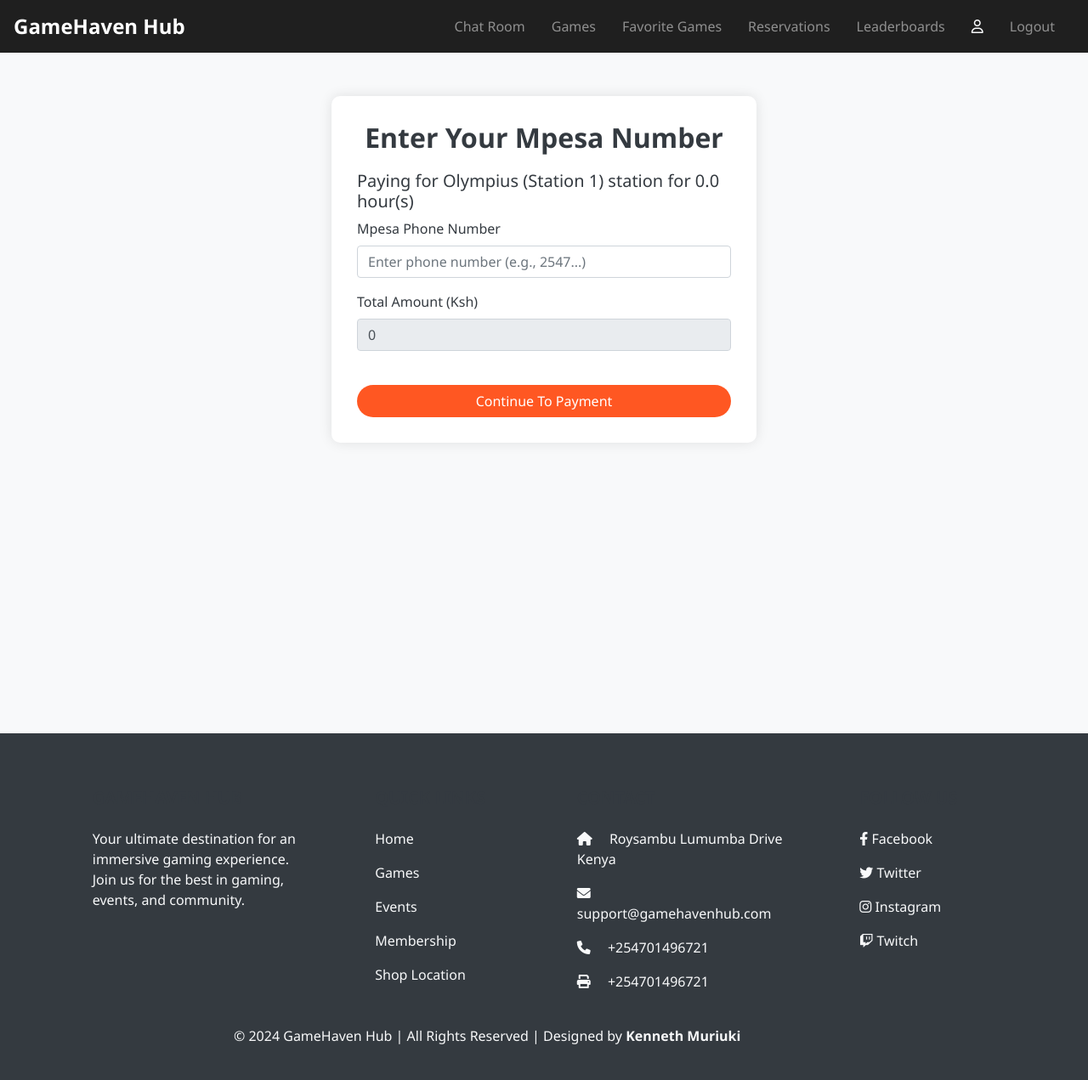
After one commit to kogimurio/gameHaven-Hub, a Django app: page /mpesa/1/ in a window 1280 px wide. The commit adds this page. Shown: the whole page at 85% size. Run offline with Django 4.2, Linux system fonts and the light colour scheme; a user stored in the database is signed in; data comes from the database, SQL or seed files in the repository; both versions use the stored data as it was after the commit; parts of the project's set-up code (start-up, migrations or seed data) failed here and were passed over; some libraries are stand-ins or nearby versions.

Commit message:
mpesa integration

```diff
--- a/gamerz/models.py
+++ b/gamerz/models.py
@@ -24,6 +24,10 @@ class Reservation(models.Model):
     station = models.ForeignKey(GamingStation, on_delete=models.CASCADE)
     start_time = models.DateTimeField()
     end_time = models.DateTimeField()
+    duration = models.IntegerField(default=1)  # Duration in hours
+
+    def calculate_cost(self):
+        return self.duration * 200  # Ksh 200 per hour
 
     def __str__(self):
         return f"{self.user.username} - {self.station.name} ({self.start_time} to {self.end_time})"
--- a/gamerz/urls.py
+++ b/gamerz/urls.py
@@ -13,7 +13,7 @@ urlpatterns = [
     path('favoritegame/<int:game_id>', views.favorite_game_view, name='favorite_game'),
     path('gameform/', views.gameform, name='gameform'),
     path('reservation/', views.reservation_view, name='reservation'),
-    path('reservation_list/', views.reservation_list_view, name='reservation_list'),
+    path('reservationlist/', views.reservation_list_view, name='reservation_list'),
     path('leaderboard/', views.leaderboard_view, name='leaderboard'),
     path('achievement/<int:game_id>', views.achievement_view, name='achievement'),
     path('chat/<int:room_id>/', views.chat_room_view, name='chat_room'),
@@ -21,4 +21,7 @@ urlpatterns = [
     path('chat/<int:room_id>/send_message/', views.send_message, name='send_message'),
     path('shoplocation/', views.shop_location_view, name='shop_location'),
     path('favoritegames/', views.favorite_games_list_view, name='favorite_games_list'),
+    path('payments/<int:reservation_id>', views.payments_view, name='payments'),
+    path('mpesa/<int:reservation_id>/', views.mpesa_view, name='mpesa'),
+    path('paypal/<int:reservation_id>/', views.paypal_view, name='paypal'),
 ]
--- a/gamerz/views.py
+++ b/gamerz/views.py
@@ -3,7 +3,12 @@ from .models import *
 from django.contrib.auth.decorators import login_required
 from django.http import JsonResponse
 from django.views.decorators.csrf import csrf_exempt
-
+from django.utils import timezone
+from datetime import timedelta, datetime
+from django.core.exceptions import ValidationError
+from.credentials import *
+from django.http import HttpResponse
+from django.contrib import messages
 
 def gamerz_view(request):
     return render(request, 'gamerz/gamer.html')
@@ -61,22 +66,40 @@ def reservation_view(request):
     if request.method == 'POST':
         station_id = request.POST.get('station_id')
         start_time = request.POST.get('start_time')
-        end_time = request.POST.get('end_time')
+        duration = int(request.POST.get('duration'))
+        end_time = datetime.fromisoformat(start_time) + timedelta(hours=duration)
         station = GamingStation.objects.get(id=station_id)
         reservation = Reservation(
             user=request.user,
             station=station,
             start_time=start_time,
-            end_time=end_time
+            end_time=end_time,
         )
         reservation.save()
-        return redirect('reservation_list')
+        return redirect('payments', reservation_id=reservation.id)
     return render(request, 'gamerz/reservation.html', {'stations': stations})
 
 
 def reservation_list_view(request):
     reservations = Reservation.objects.filter(user=request.user)
-    return render(request, 'gamerz/reservation_list.html', {'reservations': reservations})
+    reservation_data = []
+
+    for reservation in reservations:
+        # Calculate the total hours
+        total_hours = (reservation.end_time - reservation.start_time).total_seconds() / 3600
+        # Calculate the total cost
+        total_cost = total_hours * 200  # Ksh 200 per hour
+
+        # Store the data in a dictionary
+        reservation_data.append({
+            'station_name': reservation.station.name,
+            'start_time': reservation.start_time,
+            'end_time': reservation.end_time,
+            'total_hours': total_hours,
+            'total_cost': total_cost
+        })
+
+    return render(request, 'gamerz/reservation_list.html', {'reservation_data': reservation_data})
 
 
 def leaderboard_view(request):
@@ -110,3 +133,83 @@ def send_message(request, room_id):
 
 def shop_location_view(request):
     return render(request, 'gamerz/shop_location.html')
+
+
+def payments_view(request, reservation_id):
+    reservation = get_object_or_404(Reservation, id=reservation_id, user=request.user)
+    return render(request, 'gamerz/payments.html', {'reservation': reservation})
+
+def mpesa_view(request, reservation_id):
+    reservation = get_object_or_404(Reservation, id=reservation_id, user=request.user)
+
+    # Calculate the total hours and cost for the reservation
+    total_hours = (reservation.end_time - reservation.start_time).total_seconds() / 3600
+    total_cost = total_hours * 200  # Ksh 200 per hour
+
+    reservation_data = {
+        'station_name': reservation.station.name,
+        'start_time': reservation.start_time,
+        'end_time': reservation.end_time,
+        'total_hours': total_hours,
+        'total_cost': total_cost
+    }
+
+    if request.method == 'POST':
+        phone = request.POST['phone']
+        amount = total_cost
+        access_token = MpesaAccessToken.validated_mpesa_access_token
+        api_url = "https://sandbox.safaricom.co.ke/mpesa/stkpush/v1/processrequest"
+        headers = {"Authorization": "Bearer %s" % access_token}
+        payment_request = {
+            "BusinessShortCode": LipanaMpesaPassword.Business_short_code,
+            "Password": LipanaMpesaPassword.decode_password,
+            "Timestamp": LipanaMpesaPassword.lipa_time,
+            "TransactionType": "CustomerPayBillOnline",
+            "Amount": amount,
+            "PartyA": phone,
+            "PartyB": LipanaMpesaPassword.Business_short_code,
+            "PhoneNumber": phone,
+            "CallBackURL": "https://sandbox.safaricom.co.ke/mpesa/",
+            "AccountReference": "PYMENT001",
+            "TransactionDesc": "Gaming Station Reservation"
+        }
+
+        response = requests.post(api_url, json=payment_request, headers=headers)
+
+        # Print the response for debugging
+        print("Response Status Code:", response.status_code)
+        print("Response Text:", response.text)
+
+        if response.status_code == 200:
+            # Payment initiated successfully
+            messages.success(request, "Payment initiated successfully. Please complete your payment via Mpesa.")
+            return redirect('reservation_list')
+        else:
+            # Handle payment failure or errors here
+            messages.error(request, f"Payment initiation failed. Error: {response.text}")
+            return redirect('home')
+
+    return render(request, 'gamerz/mpesa.html', {'reservation_data': reservation_data})
+
+
+
+def paypal_view(request, reservation_id):
+    reservation = get_object_or_404(Reservation, id=reservation_id, user=request.user)
+
+    # Calculate the total hours and cost for the reservation
+    total_hours = (reservation.end_time - reservation.start_time).total_seconds() / 3600
+    total_cost = total_hours * 200  # Ksh 200 per hour
+
+    reservation_data = {
+        'station_name': reservation.station.name,
+        'start_time': reservation.start_time,
+        'end_time': reservation.end_time,
+        'total_hours': total_hours,
+        'total_cost': total_cost
+    }
+
+    if request.method == 'POST':
+
+        return redirect('home')
+
+    return render(request, 'gamerz/paypal.html', {'reservation_data': reservation_data})
--- /dev/null
+++ b/templates/gamerz/mpesa.html
@@ -0,0 +1,70 @@
+{% extends 'base.html' %}
+{% load static %}
+{% block title %} Mpesa{% endblock %}
+{% block content %}
+<style>
+     body {
+        background-color: #f8f9fa;
+    }
+    h5{
+        color: #343a40;
+    }
+    .mpesa-container {
+        max-width: 500px;
+        margin: 50px auto;
+        background-color: #fff;
+        padding: 30px;
+        border-radius: 10px;
+        box-shadow: 0px 0px 15px rgba(0, 0, 0, 0.1);
+    }
+    .mpesa-container h2 {
+        text-align: center;
+        margin-bottom: 20px;
+        font-weight: bold;
+        color: #343a40;
+    }
+    .mpesa-container .form-group label {
+        font-weight: 500;
+        color: #343a40;
+    }
+    .mpesa-container .btn-mpesa {
+        width: 100%;
+        background-color: #ff5722;
+        color: #fff;
+        border-radius: 50px;
+    }
+    .mpesa-container .btn-mpesa:hover {
+        background-color: #e64a19;
+    }
+    .mpesa-container .form-text {
+        text-align: center;
+        color: #6c757d;
+    }
+    .mpesa-container .form-text a {
+        color: #ff5722;
+        text-decoration: none;
+    }
+    .mpesa-container .form-text a:hover {
+        text-decoration: underline;
+    }
+</style>
+
+<div class="mpesa-container">
+    <h2>Enter Your Mpesa Number</h2>
+
+    <form method="POST">
+        {% csrf_token %}
+        <h5>Paying for {{ reservation_data.station_name }} station for {{ reservation_data.total_hours }} hour(s)</h5>
+        <div class="form-group">
+            <label for="id_mpesa">Mpesa Phone Number</label>
+            <input type="text" name="phone" class="form-control" id="id_mpesa" required placeholder="Enter phone number (e.g., 2547...)">
+        </div>
+        <div class="form-group">
+            <label for="id_price">Total Amount (Ksh)</label>
+            <input type="text" name="price" class="form-control" id="id_price" readonly value="{{ reservation_data.total_cost|floatformat:0 }}">
+        </div>
+        <button type="submit" class="btn btn-mpesa mt-4">Continue To Payment</button>
+    </form>
+
+</div>
+{% endblock %}
--- a/templates/includes/header.html
+++ b/templates/includes/header.html
@@ -64,21 +64,12 @@
                     <a class="nav-link" href="{% url 'leaderboard' %}">Leaderboards</a>
                 </li>
                 <li class="nav-item">
-                    <a class="nav-link" href="#">Events</a>
-                </li>
-                <li class="nav-item">
-                    <a class="nav-link" href="#">Membership</a>
-                </li>
-                <li class="nav-item">
                     <a class="nav-link" href="{% url 'profile' %}"><i class="fa-regular fa-user" style="color: #f8f9fa;"></i></a>
                 </li>
                 <li class="nav-item">
                     <a class="nav-link" href="{% url 'logout' %}">Logout</a>
                 </li>
                 {% else %}
-                <li class="nav-item">
-                    <a class="nav-link" href="#">Events</a>
-                </li>
                 <li class="nav-item">
                     <a class="nav-link" href="#">Contact</a>
                 </li>
```
Also changed, not shown: gamerz/credentials.py (added, +28 -0 lines), templates/gamerz/payments.html (added, +46 -0 lines), templates/gamerz/paypal.html (added, +70 -0 lines), templates/gamerz/reservation.html (+37 -4 lines), templates/gamerz/reservation_list.html (+8 -2 lines), db.sqlite3, static/images/mpesa.png (added), static/images/paypal.png (added), static/images/stripe.png (added).
